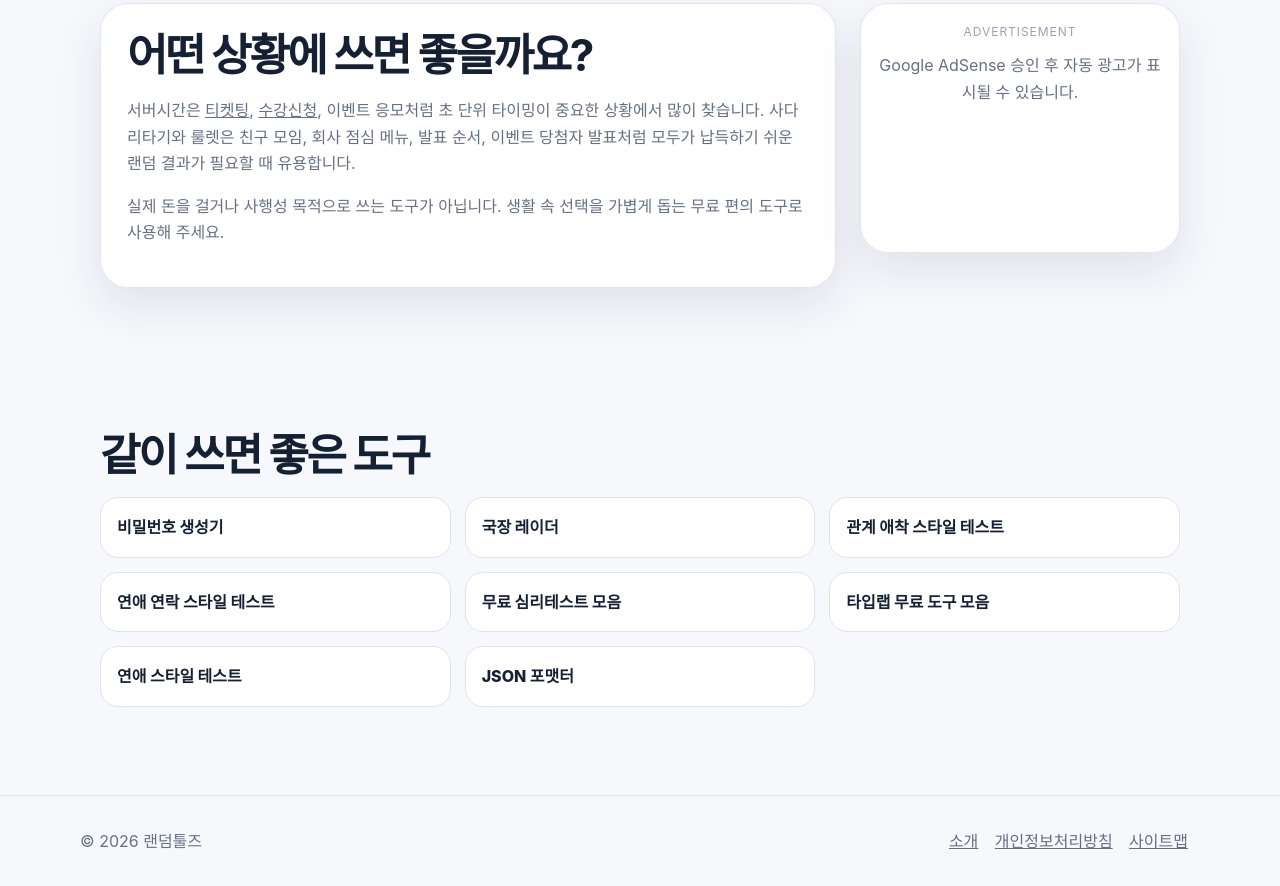
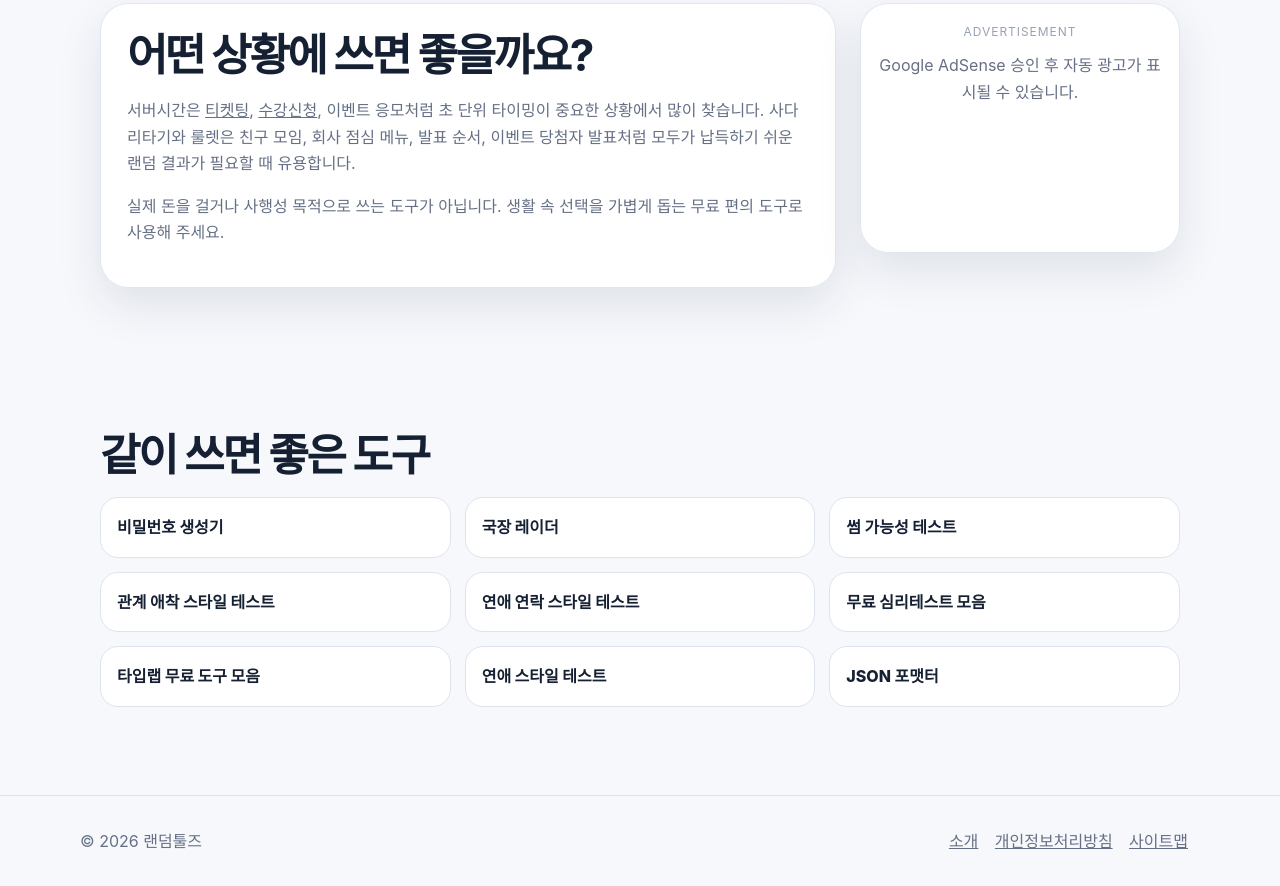
Before and after one commit to inma8743/random-tools-kr, a website: page index.html in a window 1280 px wide. Shown: the part 1814-2700 px from the top of the page. Drawn offline with Linux system fonts and the light colour scheme.

Commit message:
Link crush test

```diff
--- a/index.html
+++ b/index.html
@@ -124,6 +124,7 @@
     <div class="related">
       <a href="https://password-generator-self-seven.vercel.app/">비밀번호 생성기</a>
       <a href="https://stock-board-ten.vercel.app/">국장 레이더</a>
+      <a href="https://type-lab-kr.vercel.app/crush-test.html">썸 가능성 테스트</a>
       <a href="https://type-lab-kr.vercel.app/attachment-test.html">관계 애착 스타일 테스트</a>
       <a href="https://type-lab-kr.vercel.app/contact-test.html">연애 연락 스타일 테스트</a>
       <a href="https://type-lab-kr.vercel.app/psychology-tests.html">무료 심리테스트 모음</a>
```
